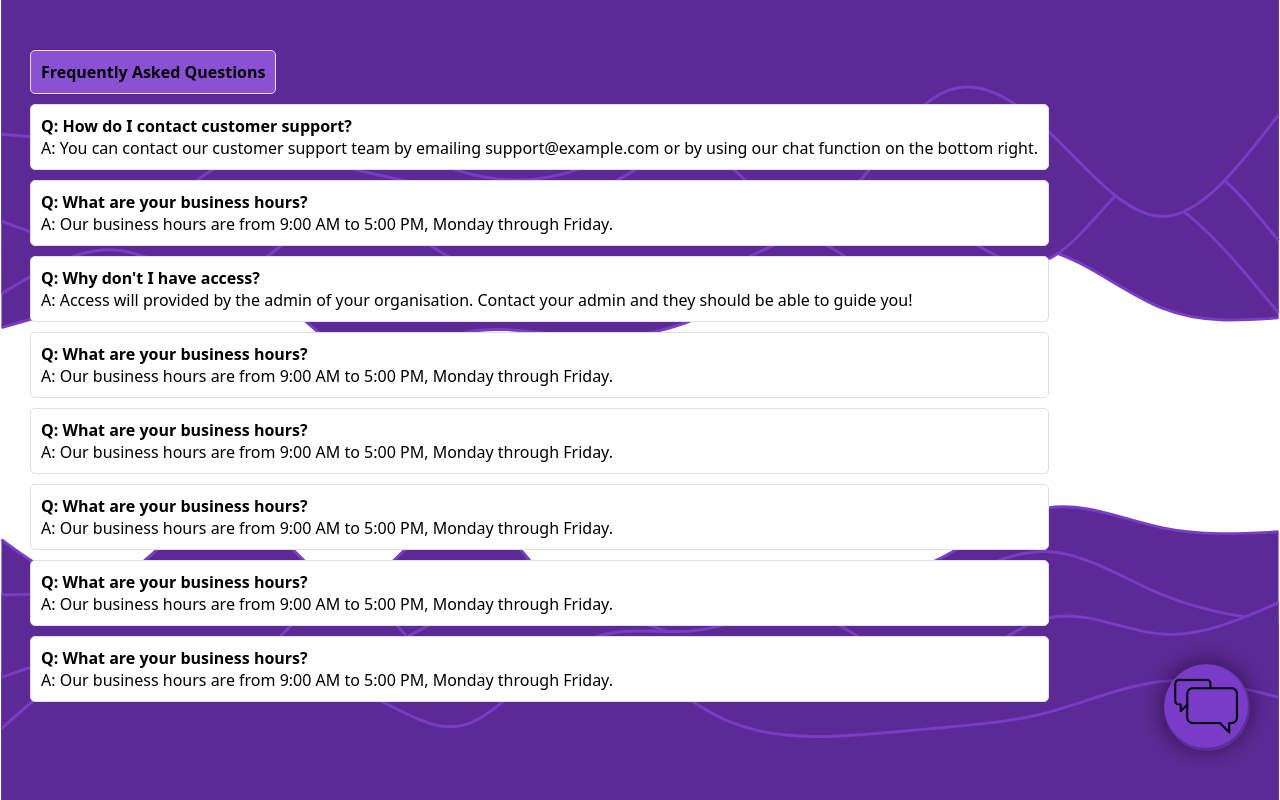
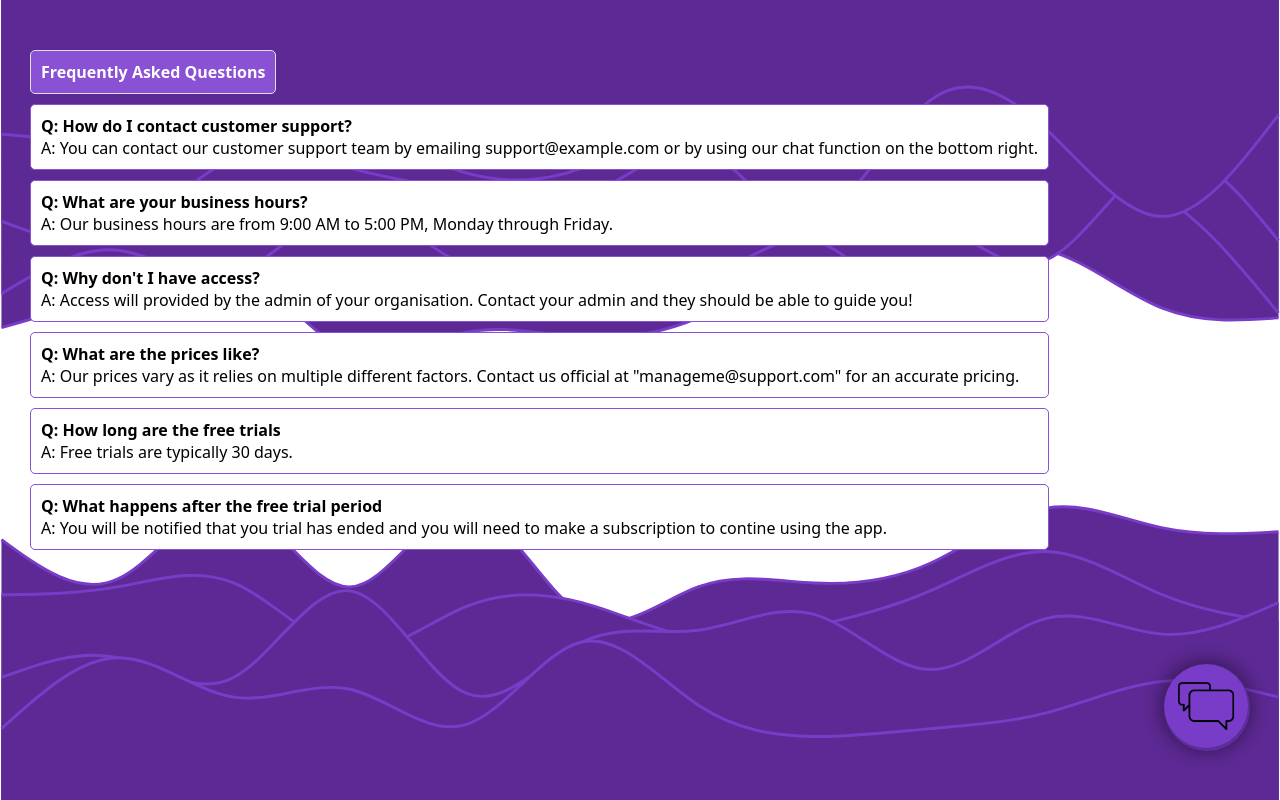
Before and after one commit to elfadog/my_favourite_students, a React (Create React App) app in the folder manageme/: page /Support in a window 1280 px wide. Built offline with nearby package versions, Linux system fonts and the light colour scheme.

Commit message:
Support page update

```diff
--- a/manageme/src/Pages/Dashboard/Support/Icon.css
+++ b/manageme/src/Pages/Dashboard/Support/Icon.css
@@ -29,7 +29,7 @@
 
 .element-container:hover .circle {
   background-color: #8a51d5; /* Color when hovered */
-  opacity:0.5;
+  opacity:0.75;
 }
 
 .element {
@@ -39,7 +39,7 @@
   background-image: url('./Chat icon.png');
   background-repeat: no-repeat;
   background-position: center;
-  background-size: 84px;
+  background-size: 74px;
   width: 84px;
   height: 84px;
   position: relative;
@@ -59,15 +59,25 @@
 .faq-container {
   background-color: #ffffff; /* White background */
   padding: 10px; /* Add padding as needed */
-  border: 1px solid #e0e0e0; /* Add a border if desired */
+  border: 1px solid #8a51d5; /* Add a border if desired */
   border-radius: 5px; /* Add border radius for rounded corners */
   margin-bottom: 10px; /* Add margin between FAQ items */
 }
 
 .title-container {
   background-color: #8a51d5; /* White background */
+  color: white;
   padding: 10px; /* Add padding as needed */
   border: 1px solid #e0e0e0; /* Add a border if desired */
   border-radius: 5px; /* Add border radius for rounded corners */
   margin-bottom: 10px; /* Add margin between FAQ items */
 }
+
+.white-tile {
+  background-color: white;
+  border: 1px solid #e0e0e0;
+  padding: 20px;
+  border-radius: 5px;
+  margin-top: 10px;
+  box-shadow: 0px 0px 10px rgba(0, 0, 0, 0.2);
+}
--- a/manageme/src/Pages/Dashboard/Support/Support.js
+++ b/manageme/src/Pages/Dashboard/Support/Support.js
@@ -27,29 +27,20 @@ const Support = () => {
         </li>
         <li>
           <div className="faq-container">
-            <strong>Q: What are your business hours?</strong>
-            <p>A: Our business hours are from 9:00 AM to 5:00 PM, Monday through Friday.</p>
+            <strong>Q: What are the prices like?</strong>
+            <p>A: Our prices vary as it relies on multiple different factors. Contact us official at "manageme@support.com" for an accurate pricing.</p>
           </div>
         </li>
         <li>
           <div className="faq-container">
-            <strong>Q: What are your business hours?</strong>
-            <p>A: Our business hours are from 9:00 AM to 5:00 PM, Monday through Friday.</p>
+            <strong>Q: How long are the free trials</strong>
+            <p>A: Free trials are typically 30 days.</p>
           </div>
-        </li><li>
+        </li>
+        <li>
           <div className="faq-container">
-            <strong>Q: What are your business hours?</strong>
-            <p>A: Our business hours are from 9:00 AM to 5:00 PM, Monday through Friday.</p>
-          </div>
-        </li><li>
-          <div className="faq-container">
-            <strong>Q: What are your business hours?</strong>
-            <p>A: Our business hours are from 9:00 AM to 5:00 PM, Monday through Friday.</p>
-          </div>
-        </li><li>
-          <div className="faq-container">
-            <strong>Q: What are your business hours?</strong>
-            <p>A: Our business hours are from 9:00 AM to 5:00 PM, Monday through Friday.</p>
+            <strong>Q: What happens after the free trial period</strong>
+            <p>A: You will be notified that you trial has ended and you will need to make a subscription to contine using the app.</p>
           </div>
         </li>
         {/* Add more FAQs and answers as needed */}
```
